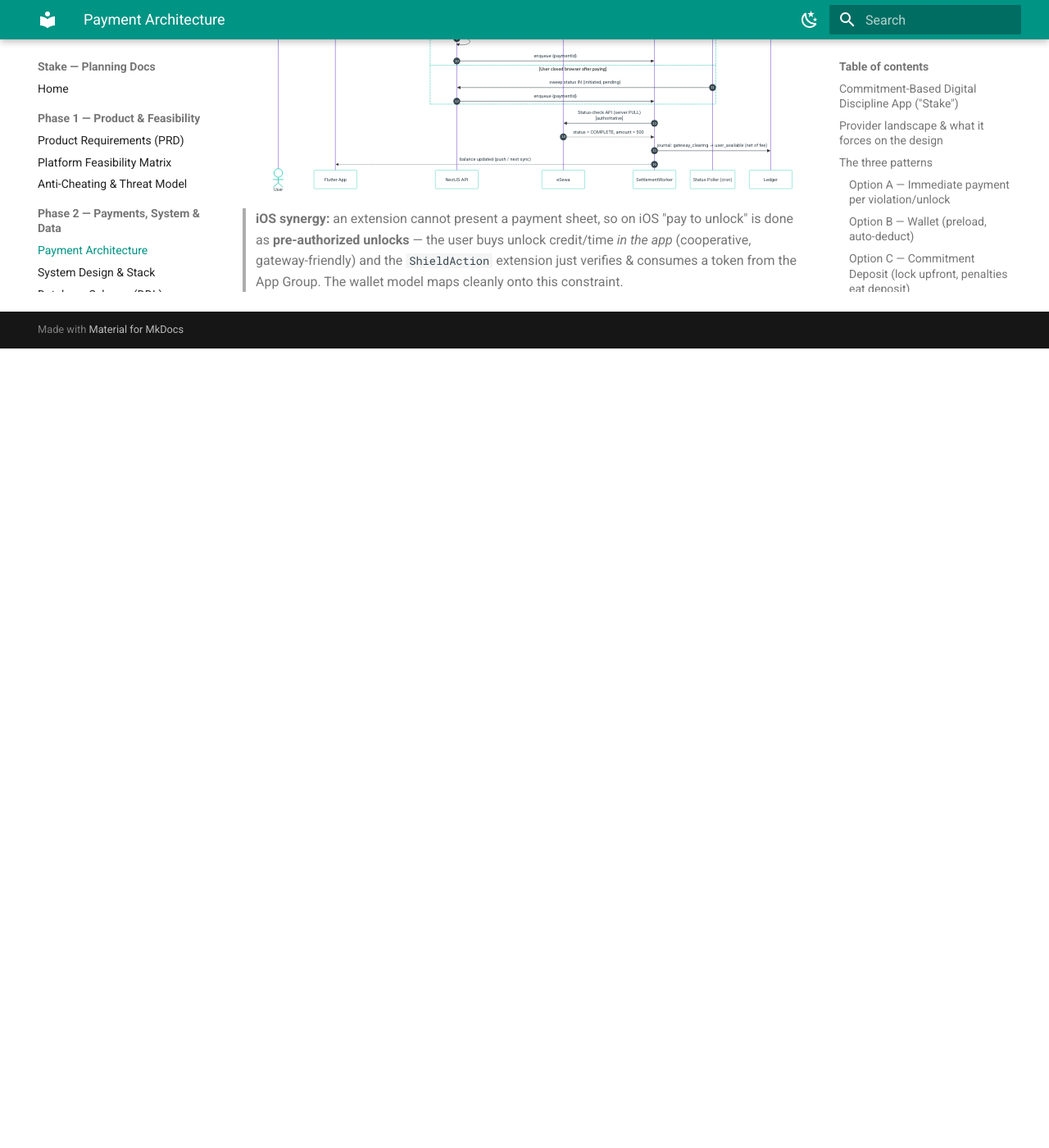
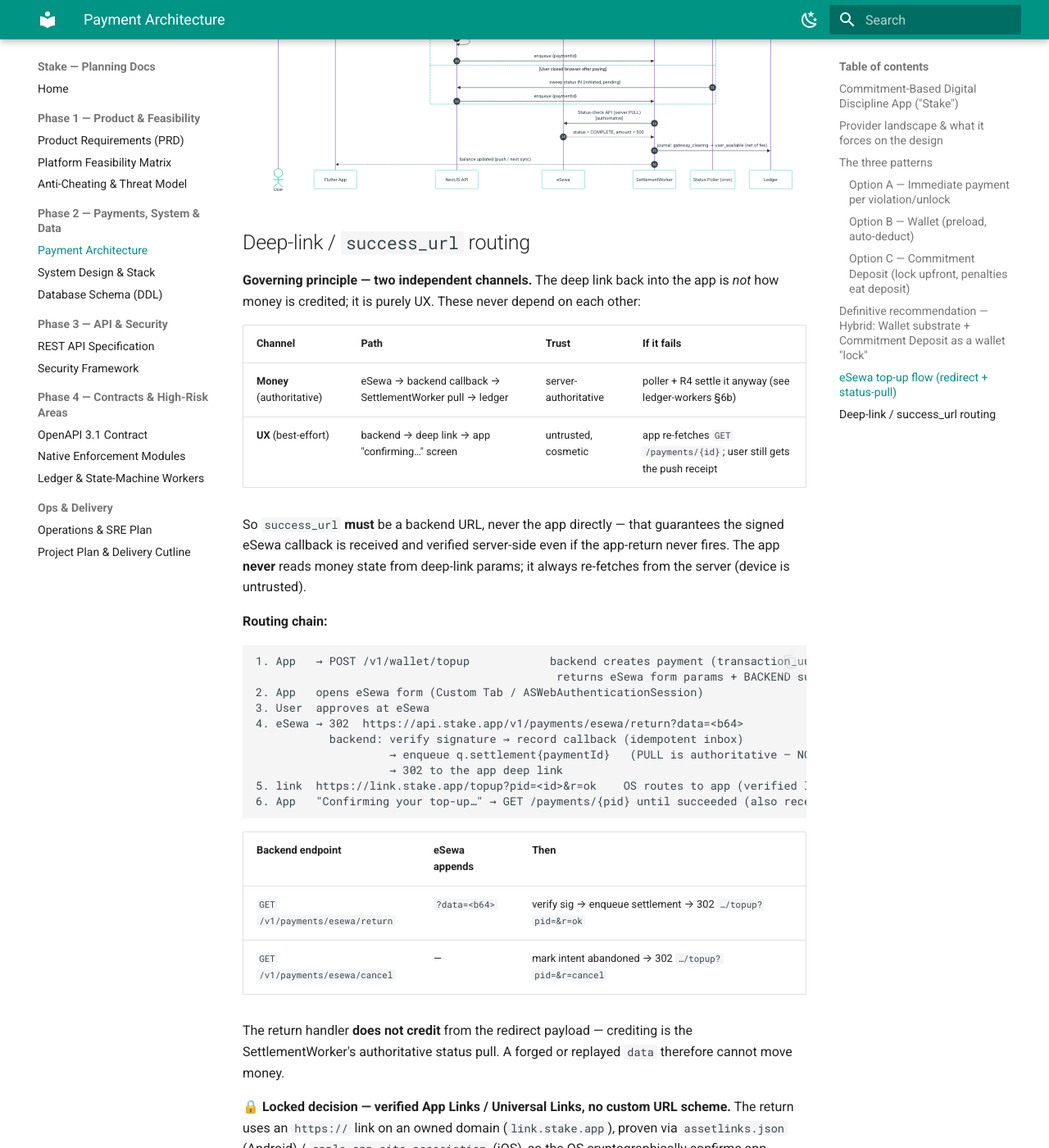
Before and after one commit to JEEVANRAWAL/stake-app-doc, an MkDocs documentation site: the page built from docs/payments/payment-architecture.md, in a window 1280 px wide and 1400 px high, scrolled down 3295 px. Shown: the whole window at 82% size. Built offline with MkDocs 1.6.1 and Material for MkDocs 9.7.7, drawn with Linux system fonts in a browser that asks for light colours; before the commit the page ends 3720 px from its top, so only the background shows below that; some of the changed text lies outside the part shown.

Commit message:
Add deep-link/success_url routing design; lock verified App/Universal Links (no custom scheme)

````diff
--- a/docs/payments/payment-architecture.md
+++ b/docs/payments/payment-architecture.md
@@ -104,6 +104,91 @@
     SET-->>App: balance updated (push / next sync)
 ```
 
+## Deep-link / `success_url` routing
+
+**Governing principle — two independent channels.** The deep link back into the app is *not* how money
+is credited; it is purely UX. These never depend on each other:
+
+| Channel | Path | Trust | If it fails |
+|---|---|---|---|
+| **Money** (authoritative) | eSewa → backend callback → SettlementWorker pull → ledger | server-authoritative | poller + R4 settle it anyway (see ledger-workers §6b) |
+| **UX** (best-effort) | backend → deep link → app "confirming…" screen | untrusted, cosmetic | app re-fetches `GET /payments/{id}`; user still gets the push receipt |
+
+So `success_url` **must** be a backend URL, never the app directly — that guarantees the signed eSewa
+callback is received and verified server-side even if the app-return never fires. The app **never** reads
+money state from deep-link params; it always re-fetches from the server (device is untrusted).
+
+**Routing chain:**
+```
+1. App   → POST /v1/wallet/topup            backend creates payment (transaction_uuid = payment.id),
+                                             returns eSewa form params + BACKEND success/failure URLs
+2. App   opens eSewa form (Custom Tab / ASWebAuthenticationSession)
+3. User  approves at eSewa
+4. eSewa → 302  https://api.stake.app/v1/payments/esewa/return?data=<b64>
+           backend: verify signature → record callback (idempotent inbox)
+                    → enqueue q.settlement{paymentId}   (PULL is authoritative — NOT this payload)
+                    → 302 to the app deep link
+5. link  https://link.stake.app/topup?pid=<id>&r=ok    OS routes to app (verified link); tab closes
+6. App   "Confirming your top-up…" → GET /payments/{pid} until succeeded (also receives push receipt)
+```
+
+| Backend endpoint | eSewa appends | Then |
+|---|---|---|
+| `GET /v1/payments/esewa/return` | `?data=<b64>` | verify sig → enqueue settlement → 302 `…/topup?pid=&r=ok` |
+| `GET /v1/payments/esewa/cancel` | — | mark intent abandoned → 302 `…/topup?pid=&r=cancel` |
+
+The return handler **does not credit** from the redirect payload — crediting is the SettlementWorker's
+authoritative status pull. A forged or replayed `data` therefore cannot move money.
+
+**🔒 Locked decision — verified App Links / Universal Links, no custom URL scheme.** The return uses an
+`https://` link on an owned domain (`link.stake.app`), proven via `assetlinks.json` (Android) /
+`apple-app-site-association` (iOS), so the OS cryptographically confirms app ownership and **no other app
+can intercept the redirect**. Custom schemes (`stakeapp://`) are rejected: any app can register the same
+scheme and hijack the callback. Defense-in-depth: the app treats link params as routing hints only.
+
+- **Android (MVP):** Chrome **Custom Tabs** opens eSewa; the backend 302 to the verified **App Link**
+  launches the app and dismisses the tab. Flutter: `flutter_custom_tabs`/`url_launcher` to open,
+  `app_links` to receive (warm-resume **and** cold-start).
+- **iOS (fast-follow):** **`ASWebAuthenticationSession`** — purpose-built for "open web flow, return via
+  callback"; auto-dismisses the sheet and hands the callback URL to the completion handler (https callback
+  on iOS 17.4+).
+
+**Edge cases — all degrade to reconciliation:**
+
+| Case | Handling |
+|---|---|
+| User closes the tab (no redirect) | App **must not assume cancelled** → `GET /payments/{pid}`; may be the "paid-but-didn't-return" case → §6b poller settles |
+| App killed during payment | Deep link **cold-starts** app; `app_links` initial-link handler routes to the confirm screen by `pid` |
+| Deep link fails entirely | Backend already has the callback; poller/R4 settle; user sees balance + push next open |
+| Lands in browser, not app | Backend return page renders an HTML "Open the Stake app" fallback, not a dead link |
+| Duplicate / replayed return URL | Callback inbox is idempotent; settlement no-ops if already terminal |
+| Concurrent top-ups | `pid` disambiguates; each tab session is bound to one `pid` |
+
+```mermaid
+sequenceDiagram
+    autonumber
+    actor U as User
+    participant App as Flutter App
+    participant BR as Custom Tab / ASWebAuth
+    participant API as NestJS API
+    participant ES as eSewa
+    participant SET as SettlementWorker
+
+    App->>API: POST /v1/wallet/topup
+    API-->>App: eSewa form params + BACKEND success/failure URLs
+    App->>BR: open eSewa form
+    BR->>ES: user approves
+    Note over ES,API: ── Money channel (authoritative) ──
+    ES->>API: 302 /payments/esewa/return?data=… [untrusted]
+    API->>API: verify signature · record callback (idempotent)
+    API->>SET: enqueue settlement (PULL authoritative)
+    Note over API,App: ── UX channel (best-effort) ──
+    API-->>BR: 302 https://link.stake.app/topup?pid&r=ok
+    BR-->>App: verified App/Universal Link → app opens, tab closes
+    App->>API: GET /payments/{pid} (truth from server)
+    API-->>App: status: succeeded → show new balance
+```
+
 > **iOS synergy:** an extension cannot present a payment sheet, so on iOS "pay to unlock" is done
 > as **pre-authorized unlocks** — the user buys unlock credit/time *in the app* (cooperative,
 > gateway-friendly) and the `ShieldAction` extension just verifies & consumes a token from the
````
Also changed, not shown: CLAUDE.md (+1 -0 lines), docs/README.md (+1 -0 lines).
